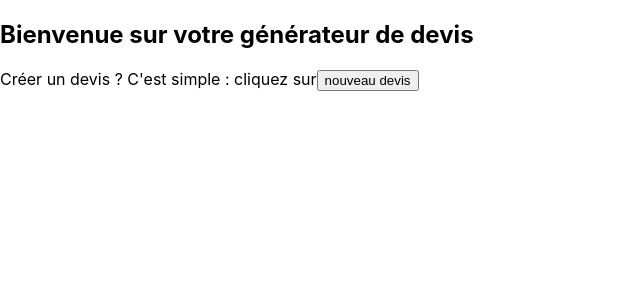
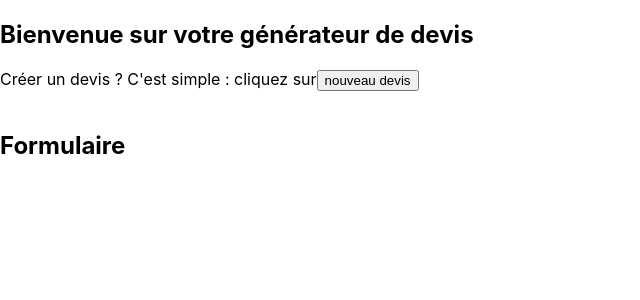
Before and after one commit to sandix34/Devis-generator-react, a React (Create React App) app: page / in a window 1280 px wide. Shown: the top 300 px of the page, without its empty margins (0-640 px from the left). Built offline with nearby package versions, Linux system fonts and the light colour scheme.

Commit message:
conditional display

```diff
--- a/src/App.js
+++ b/src/App.js
@@ -1,6 +1,7 @@
 import React, { Component } from 'react';
 import './App.css';
 import Info from './components/info';
+import EstimateForm from './components/EstimateForm';
 
 class App extends Component {
   state = {
@@ -9,11 +10,19 @@
 
   handleShowEstimateForm = evt => {
     console.log(evt);
+    this.setState({
+      showForm: !this.state.showForm
+    })
   };
 
   render() {
     return (
-      <Info onHandleShowEstimateForm={this.handleShowEstimateForm} />
+      <div>
+        <Info onHandleShowEstimateForm={this.handleShowEstimateForm} />
+        <br />
+        { this.state.showForm && <EstimateForm /> }
+      </div>
+
     );
   }
 }
```
